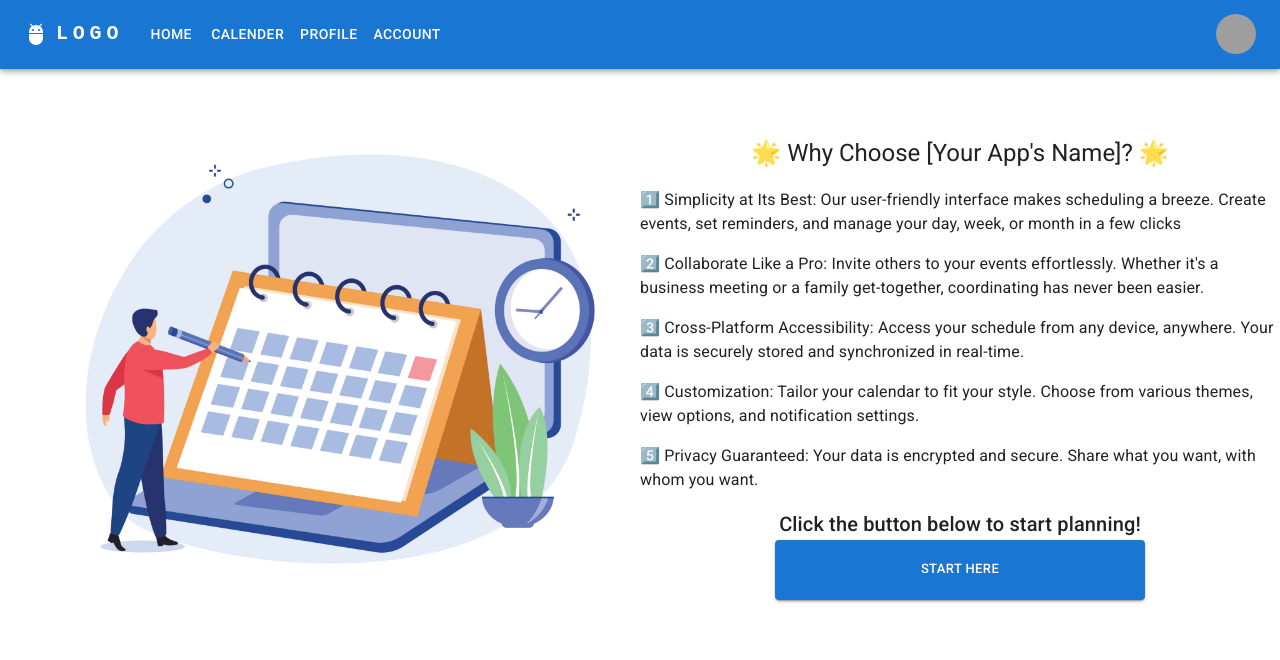
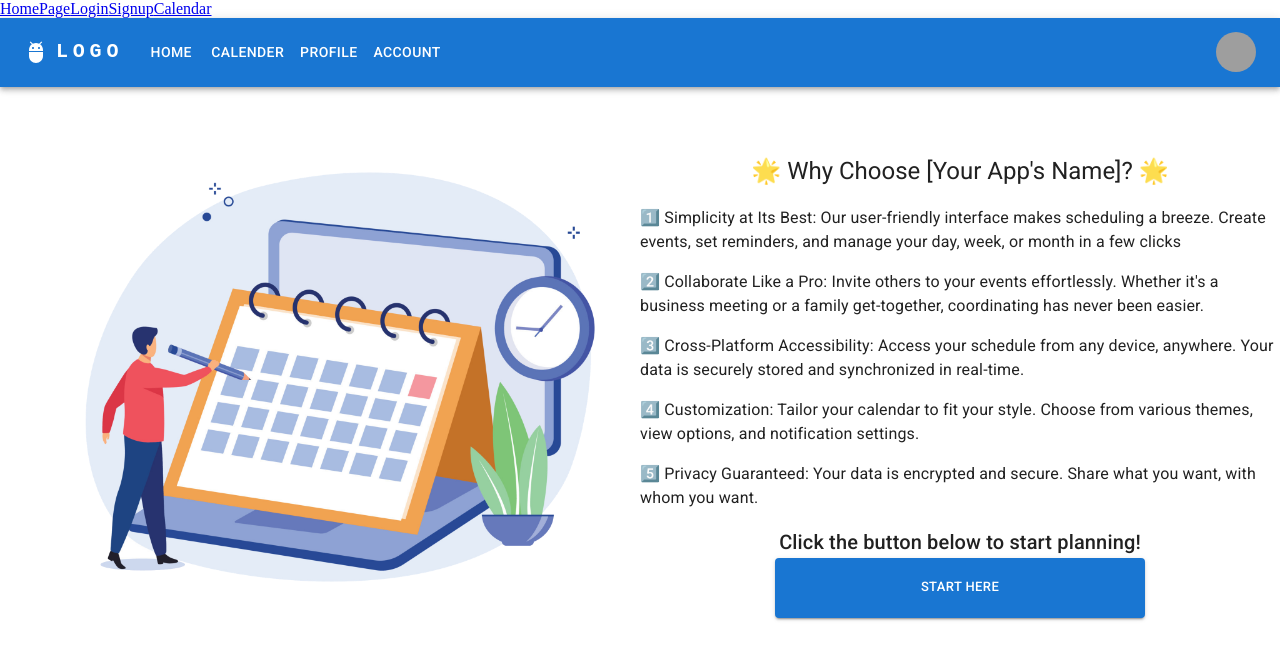
Before and after one commit to Henrik-Eriksson/Group3_Webbutveckling, a React (Vite) app: page / in a window 1280 px wide. Shown: the top 660 px of the page. Built offline with nearby package versions, Linux system fonts and the light colour scheme; grey boxes are pictures that could not be loaded; a web font is replaced by a local one.

Commit message:
modified the routing part temporarily

```diff
--- a/src/App.jsx
+++ b/src/App.jsx
@@ -1,4 +1,4 @@
-import { BrowserRouter as Router, Routes, Route } from 'react-router-dom';
+import { BrowserRouter as Router, Routes, Route, Link } from 'react-router-dom';
 import HomePage from './views/pages/HomePage.jsx';
 import Login from './views/pages/Login.jsx';
 import Signup from './views/pages/Signup.jsx';
@@ -6,12 +6,17 @@ import Calendar from './views/pages/Calendar.jsx'
 const App = () => {
  return (
    <Router>
+      <Link to= "/">HomePage</Link>
+      <Link to= "/login">Login</Link>
+      <Link to= "/signup">Signup</Link>
+      <Link to= "/calendar">Calendar</Link>
        <Routes>
           <Route path="/" element={<HomePage />} />
           <Route path="/login" element={<Login />} />
           <Route path="/signup" element={<Signup />} />
           <Route path="/calendar" element={<Calendar />} />
        </Routes>
+
    </Router>
  );
 };
```
